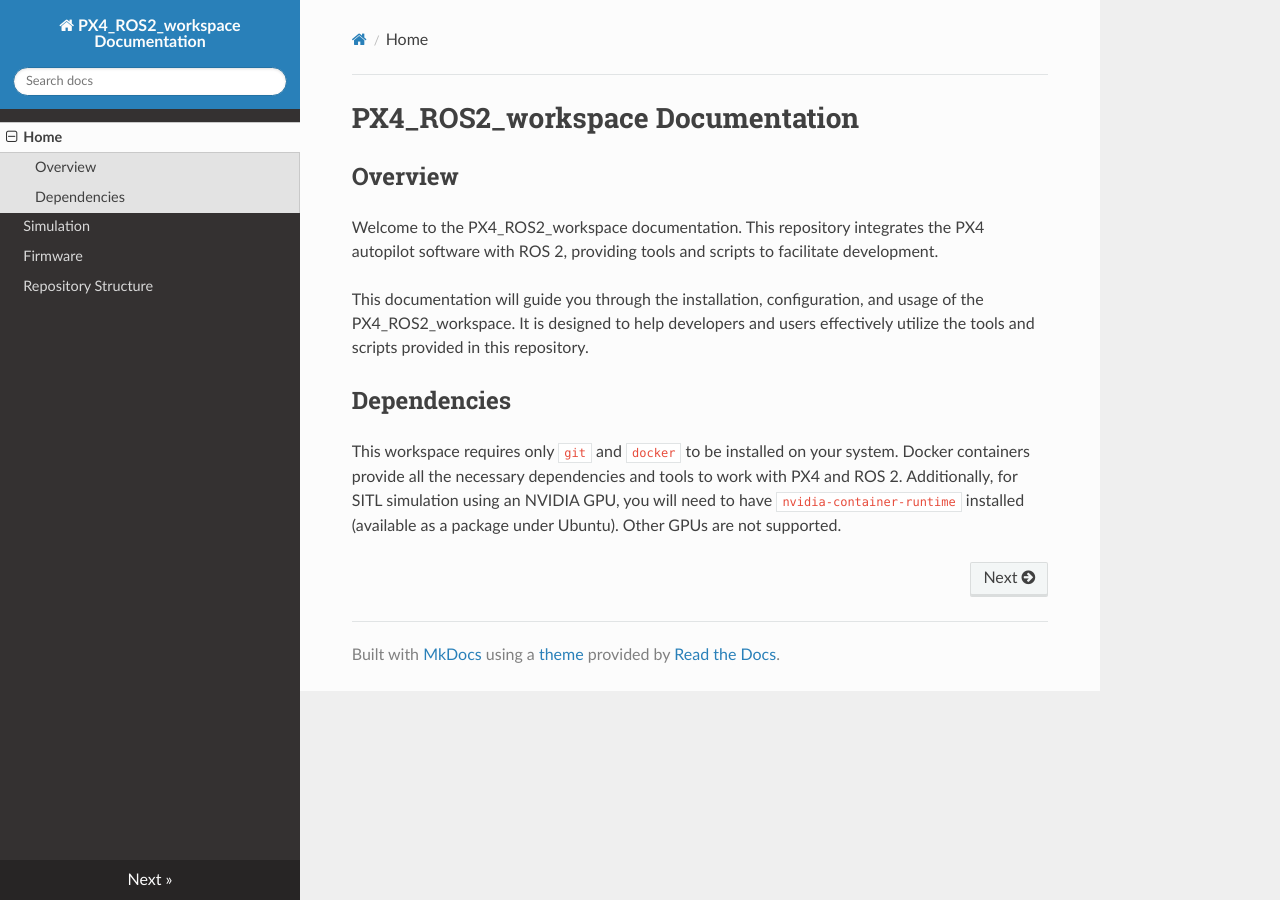
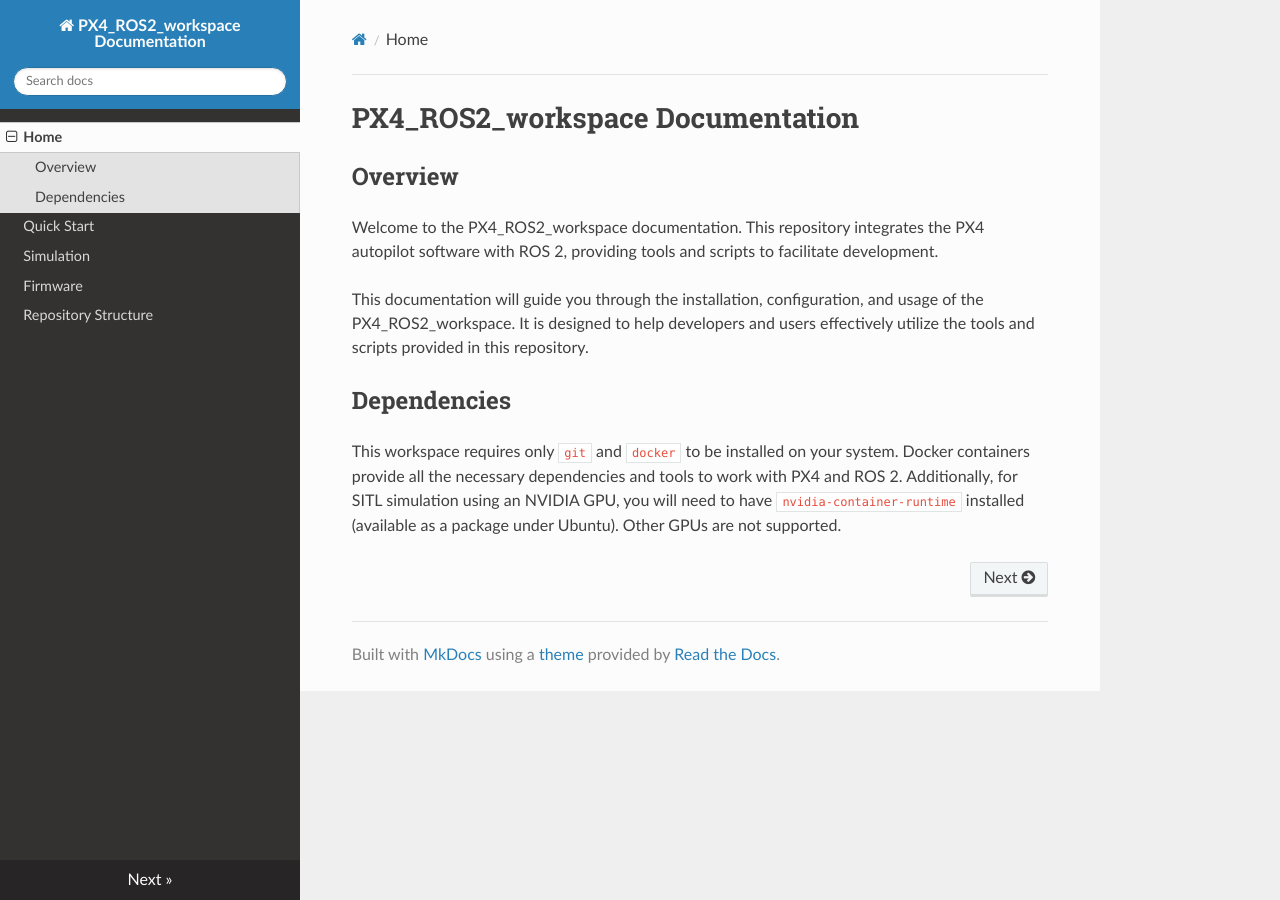
Before and after one commit to Robotsix-UAV/PX4_ROS2_workspace, an MkDocs documentation site: the page built from docs/index.md, in a window 1280 px wide. Built offline with MkDocs 1.6.1, drawn with Linux system fonts in a browser that asks for light colours; nearby versions of some CDN libraries.

Commit message:
publish quickstart documentation

```diff
--- a/mkdocs.yml
+++ b/mkdocs.yml
@@ -3,6 +3,7 @@
   name: readthedocs
 nav:
   - Home: index.md
+  - Quick Start: quick_start.md
   - Simulation: simulation.md
   - Firmware: firmware.md
   - Repository Structure: structure.md
```
